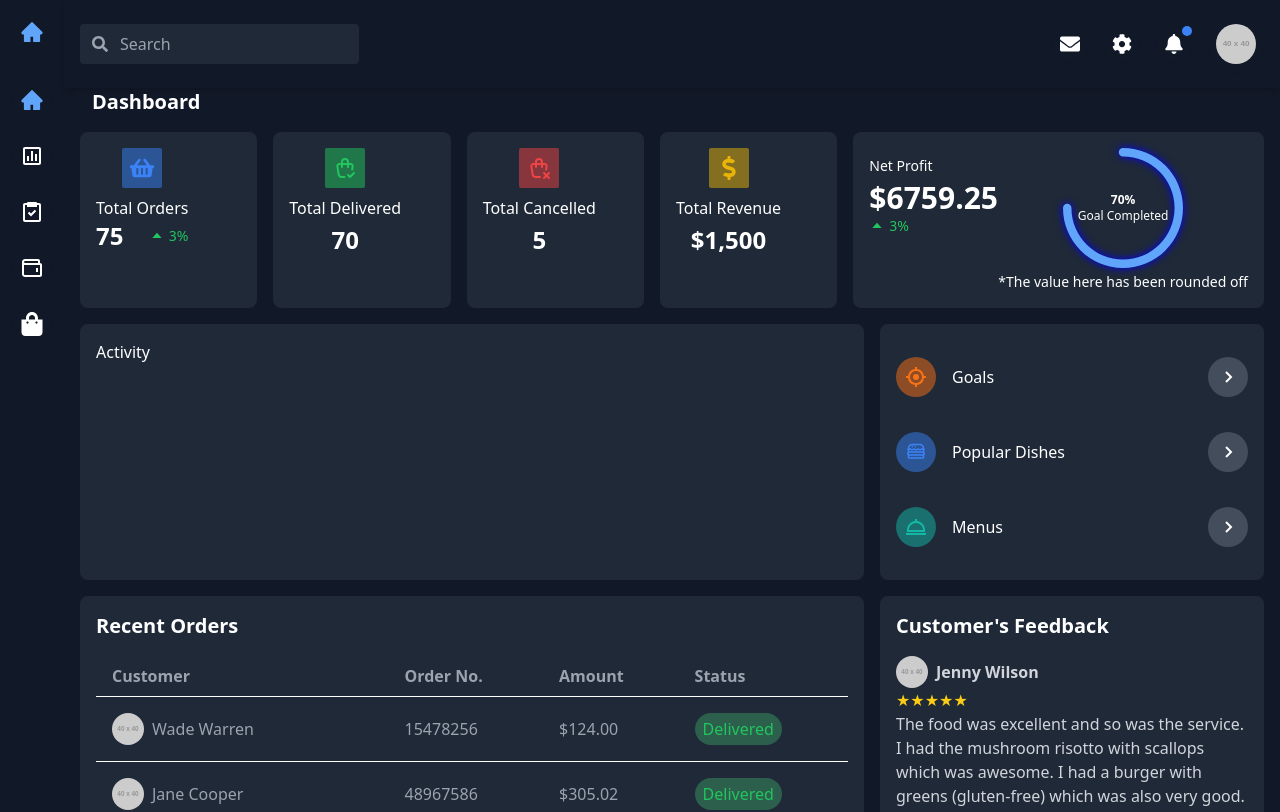
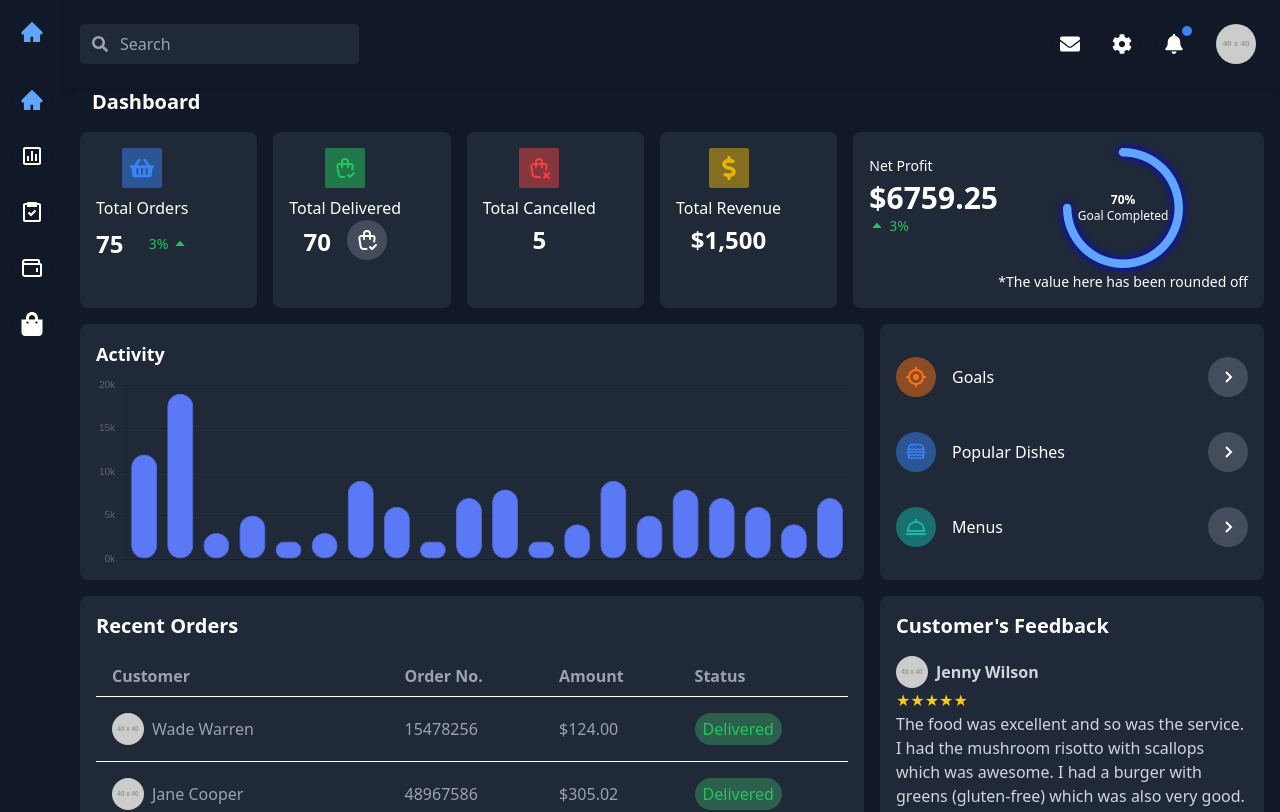
Before and after one commit to yeshu10/Dashboard, a React (Vite) app in the folder dashboard/: page / in a window 1280 px wide. Shown: the top 812 px of the page. Built offline with nearby package versions, Linux system fonts and the light colour scheme.

Commit message:
"Added chart.js and react-chartjs-2 dependencies, updated ActivityChart component to use chart.js, and made minor layout changes to DashboardSummary component."

```diff
--- a/dashboard/package.json
+++ b/dashboard/package.json
@@ -10,7 +10,10 @@
     "preview": "vite preview"
   },
   "dependencies": {
+    "chart.js": "^4.4.3",
+    "chartjs-plugin-datalabels": "^2.2.0",
     "react": "^18.3.1",
+    "react-chartjs-2": "^5.2.0",
     "react-dom": "^18.3.1",
     "react-icons": "^5.2.1"
   },
--- a/dashboard/src/components/ActivityChart.jsx
+++ b/dashboard/src/components/ActivityChart.jsx
@@ -1,9 +1,72 @@
 import React from 'react';
+import Chart from 'chart.js/auto';
+import { Bar } from 'react-chartjs-2';
 
 const ActivityChart = () => {
+  const chartData = {
+    labels: ['5', '9', '10', '11', '12', '13', '14', '15', '16', '17', '18', '19', '20', '21', '22', '23', '24', '25', '26', '27'],
+    datasets: [
+      {
+        label: 'Activity',
+        data: [12, 19, 3, 5, 2, 3, 9, 6, 2, 7, 8, 2, 4, 9, 5, 8, 7, 6, 4, 7, 4, 7, 2, 9],
+        backgroundColor: '#5B78F6',
+        borderColor: '#5B78F6',
+        borderWidth: 0.7,
+      },
+    ],
+  };
+
+  const chartOptions = {
+    responsive: true,
+    maintainAspectRatio: false,
+    scales: {
+      x: {
+        grid: {
+          display: false,
+        },
+        ticks: {
+          autoSkip: false,
+          callback: (value, index) => {
+            const labelsToShow = ['5', '9', '11', '13', '15', '17', '19', '21', '23', '25', '27'];
+            return labelsToShow.includes(value) ? value : null;
+          },
+          font: {
+            size: 10,
+          },
+        },
+      },
+      y: {
+        beginAtZero: true,
+        ticks: {
+          stepSize: 5,
+          callback: (value) => `${value}k`,
+          font: {
+            size: 10,
+          },
+        },
+      },
+    },
+    plugins: {
+      legend: {
+        display: false,
+      },
+    },
+    elements: {
+      bar: {
+        borderRadius: 20,
+        borderSkipped: false,
+        barPercentage: 0.3,
+        categoryPercentage: 0.7,
+      },
+    },
+  };
+
   return (
     <div className="h-64 bg-gray-800 p-4 rounded-lg text-white col-span-2">
-      Activity
+      <h3 className="text-lg font-semibold mb-2">Activity</h3>
+      <div className="h-48"> {/* Adjust the height here */}
+        <Bar data={chartData} options={chartOptions} height={200} /> {/* Adjust the height here */}
+      </div>
     </div>
   );
 };
--- a/dashboard/src/components/DashboardSummary.jsx
+++ b/dashboard/src/components/DashboardSummary.jsx
@@ -18,15 +18,16 @@ const DashboardSummary = () => {
                 <FaShoppingBasket className="text-blue-500" size={24} />
               </div>
               <div className="mt-2">Total Orders</div>
-            <div className="flex items-center justify-between w-full">
-            <div className="text-2xl font-bold">75</div>
-            <div className="flex items-center space-x-1 text-green-500 text-sm">
+              <div className="flex items-center mt-2 w-full">
+          <div className="text-2xl font-bold">75</div>
+          <div className="flex-grow"></div> {/* This div takes up the available space */}
+          <div className="flex items-center space-x-1 text-green-500 text-sm">
+            <div>3%</div>
             <BiCaretUp size={16} />
-            <div>3%</div>
+            </div>
           </div>
         </div>
-            </div>
-          </div>
+        </div>
         </div>
         <div className="bg-gray-800 p-4 rounded-lg text-white flex-1 min-w-[150px]">
           <div className="flex items-center gap-4">
@@ -35,7 +36,15 @@ const DashboardSummary = () => {
                 <TbShoppingBagCheck className="text-green-500" size={24} />
               </div>
               <div className="mt-2">Total Delivered</div>
-              <div className="text-2xl font-bold mt-1">70</div>
+
+              <div className="flex items-center gap-4">
+      <div className=" inline-flex items-center justify-center">
+      <div className="text-2xl font-bold mt-1 flex-grow">70</div>
+      </div>
+      <div className="bg-gray-500 bg-opacity-50 p-2 rounded-full inline-flex items-center justify-center">
+        <TbShoppingBagCheck className="text-white" size={24} />
+      </div>
+    </div>
             </div>
           </div>
         </div>
```
Also changed, not shown: 1 other file (tests, documents, lock files or other folders).
